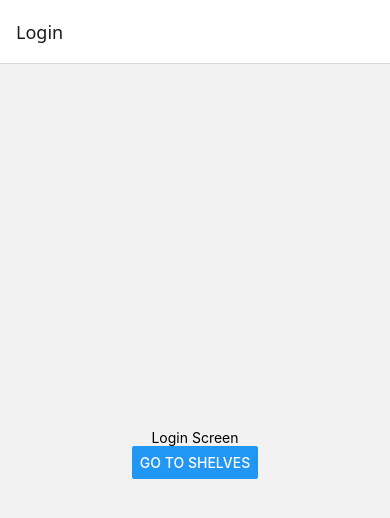
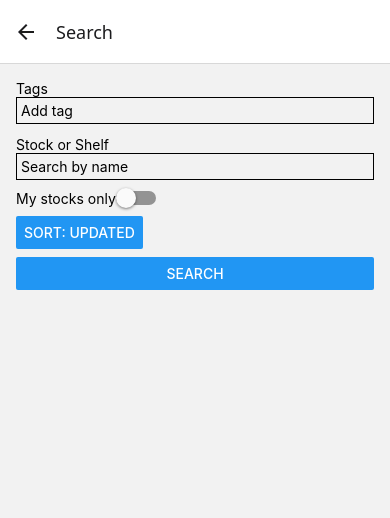
Before and after one commit to aster-mi/agrow-app, a React Native app: screen /Search in a window 390 px wide. Shown: the top 518 px of the page. Built offline with nearby package versions, Linux system fonts and the light colour scheme.

Commit message:
feat: implement search screen and tag schema

```diff
--- a/App.tsx
+++ b/App.tsx
@@ -5,6 +5,7 @@ import { createNativeStackNavigator } from '@react-navigation/native-stack';
 import Login from './screens/Login';
 import Shelves from './screens/Shelves';
 import Stocks from './screens/Stocks';
+import Search from './screens/Search';
 import { RootStackParamList } from './types';
 
 const Stack = createNativeStackNavigator<RootStackParamList>();
@@ -17,6 +18,7 @@ export default function App() {
         <Stack.Screen name="Login" component={Login} />
         <Stack.Screen name="Shelves" component={Shelves} />
         <Stack.Screen name="Stocks" component={Stocks} />
+        <Stack.Screen name="Search" component={Search} />
       </Stack.Navigator>
     </NavigationContainer>
   );
--- /dev/null
+++ b/api.ts
@@ -0,0 +1,40 @@
+export interface Stock {
+  id: number;
+  name: string;
+  shelf?: string;
+  updated_at?: string;
+}
+
+export async function fetchTagSuggestions(q: string): Promise<string[]> {
+  const resp = await fetch(`/api/tags?suggest=${encodeURIComponent(q)}`);
+  if (!resp.ok) {
+    throw new Error('Failed to fetch tag suggestions');
+  }
+  return resp.json();
+}
+
+export interface SearchParams {
+  query?: string;
+  tags?: string[];
+  order?: 'updated' | 'name';
+  mineOnly?: boolean;
+}
+
+export async function searchStocks(params: SearchParams): Promise<Stock[]> {
+  const query = new URLSearchParams();
+  if (params.query) {
+    query.append('q', params.query);
+  }
+  params.tags?.forEach((t) => query.append('tag', t));
+  if (params.order) {
+    query.append('order', params.order);
+  }
+  if (params.mineOnly) {
+    query.append('mine', 'true');
+  }
+  const resp = await fetch(`/api/search?${query.toString()}`);
+  if (!resp.ok) {
+    throw new Error('Failed to search stocks');
+  }
+  return resp.json();
+}
--- /dev/null
+++ b/screens/Search.tsx
@@ -0,0 +1,119 @@
+import React, { useEffect, useState } from 'react';
+import {
+  View,
+  Text,
+  TextInput,
+  FlatList,
+  TouchableOpacity,
+  Button,
+  Switch,
+} from 'react-native';
+import { fetchTagSuggestions, searchStocks, Stock } from '../api';
+
+export default function Search() {
+  const [query, setQuery] = useState('');
+  const [tagInput, setTagInput] = useState('');
+  const [tagSuggestions, setTagSuggestions] = useState<string[]>([]);
+  const [tags, setTags] = useState<string[]>([]);
+  const [order, setOrder] = useState<'updated' | 'name'>('updated');
+  const [mineOnly, setMineOnly] = useState(false);
+  const [results, setResults] = useState<Stock[]>([]);
+
+  useEffect(() => {
+    let active = true;
+    if (tagInput.length === 0) {
+      setTagSuggestions([]);
+      return;
+    }
+    fetchTagSuggestions(tagInput)
+      .then((s) => {
+        if (active) setTagSuggestions(s);
+      })
+      .catch(() => {
+        if (active) setTagSuggestions([]);
+      });
+    return () => {
+      active = false;
+    };
+  }, [tagInput]);
+
+  const addTag = (tag: string) => {
+    if (!tags.includes(tag)) {
+      setTags([...tags, tag]);
+    }
+    setTagInput('');
+    setTagSuggestions([]);
+  };
+
+  const performSearch = async () => {
+    try {
+      const res = await searchStocks({
+        query,
+        tags,
+        order,
+        mineOnly,
+      });
+      setResults(res);
+    } catch (e) {
+      console.error(e);
+    }
+  };
+
+  return (
+    <View style={{ flex: 1, padding: 16 }}>
+      <Text>Tags</Text>
+      <TextInput
+        placeholder="Add tag"
+        value={tagInput}
+        onChangeText={setTagInput}
+        style={{ borderWidth: 1, marginBottom: 4, padding: 4 }}
+      />
+      {tagSuggestions.length > 0 && (
+        <FlatList
+          data={tagSuggestions}
+          keyExtractor={(item) => item}
+          renderItem={({ item }) => (
+            <TouchableOpacity onPress={() => addTag(item)}>
+              <Text style={{ padding: 4 }}>{item}</Text>
+            </TouchableOpacity>
+          )}
+        />
+      )}
+      <View style={{ flexDirection: 'row', flexWrap: 'wrap', marginBottom: 8 }}>
+        {tags.map((t) => (
+          <Text key={t} style={{ marginRight: 8 }}>
+            #{t}
+          </Text>
+        ))}
+      </View>
+      <Text>Stock or Shelf</Text>
+      <TextInput
+        placeholder="Search by name"
+        value={query}
+        onChangeText={setQuery}
+        style={{ borderWidth: 1, marginBottom: 8, padding: 4 }}
+      />
+      <View style={{ flexDirection: 'row', alignItems: 'center', marginBottom: 8 }}>
+        <Text>My stocks only</Text>
+        <Switch value={mineOnly} onValueChange={setMineOnly} />
+      </View>
+      <View style={{ flexDirection: 'row', marginBottom: 8 }}>
+        <Button
+          title={order === 'updated' ? 'Sort: Updated' : 'Sort: Name'}
+          onPress={() => setOrder(order === 'updated' ? 'name' : 'updated')}
+        />
+      </View>
+      <Button title="Search" onPress={performSearch} />
+      <FlatList
+        data={results}
+        keyExtractor={(item) => String(item.id)}
+        renderItem={({ item }) => (
+          <View style={{ paddingVertical: 8 }}>
+            <Text>{item.name}</Text>
+            {item.shelf && <Text style={{ color: '#666' }}>{item.shelf}</Text>}
+          </View>
+        )}
+      />
+    </View>
+  );
+}
--- a/screens/Shelves.tsx
+++ b/screens/Shelves.tsx
@@ -10,6 +10,7 @@ export default function Shelves({ navigation }: Props) {
     <View style={{ flex: 1, alignItems: 'center', justifyContent: 'center' }}>
       <Text>Shelves Screen</Text>
       <Button title="Go to Stocks" onPress={() => navigation.navigate('Stocks')} />
+      <Button title="Search" onPress={() => navigation.navigate('Search')} />
     </View>
   );
 }
--- a/types.ts
+++ b/types.ts
@@ -2,4 +2,5 @@ export type RootStackParamList = {
   Login: undefined;
   Shelves: undefined;
   Stocks: undefined;
+  Search: undefined;
 };
```
Also changed, not shown: 1 other file (tests, documents, lock files or other folders).
